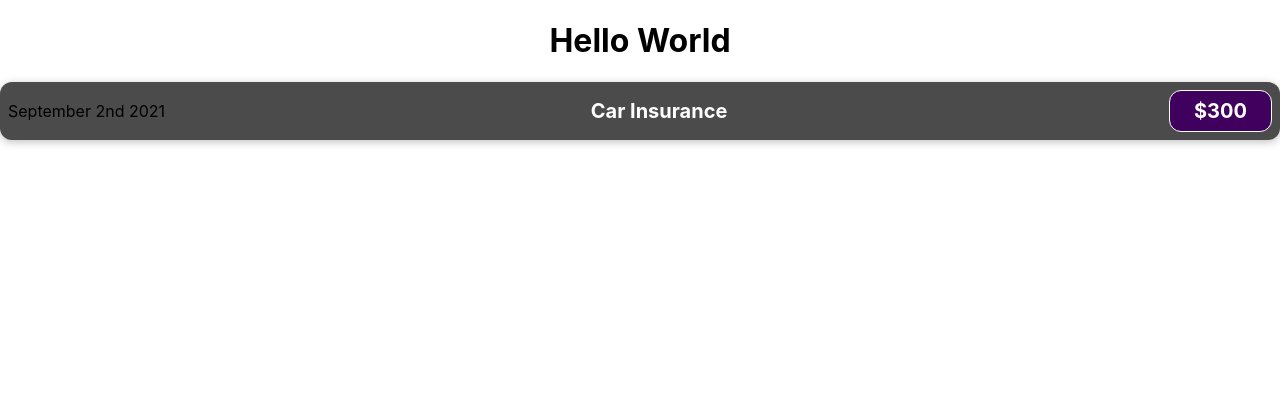
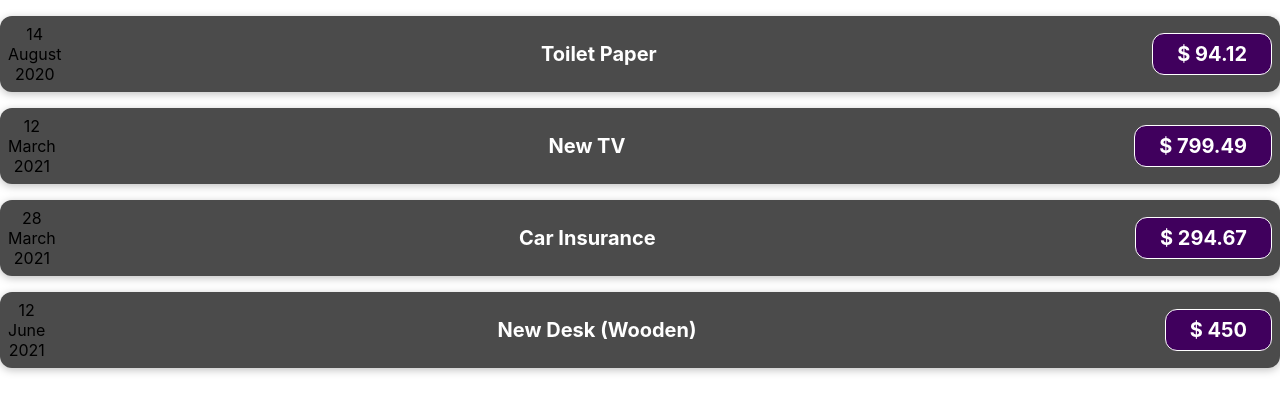
Before and after one commit to quill-tech/expense-tracker, a React (Create React App) app: page / in a window 1280 px wide. Shown: the top 412 px of the page. Built offline with nearby package versions, Linux system fonts and the light colour scheme.

Commit message:
Added  JavaScript Logic to Components

```diff
--- a/src/App.js
+++ b/src/App.js
@@ -1,11 +1,50 @@
 import './App.css'
-import ExpenseItem from './components/ExpenseItem.component'
+import ExpenseItem from './components/ExpenseItem/ExpenseItem.component'
 
 function App() {
+  const expenses = [
+    {
+      id: 'e1',
+      title: 'Toilet Paper',
+      amount: 94.12,
+      date: new Date(2020, 7, 14),
+    },
+    { id: 'e2', title: 'New TV', amount: 799.49, date: new Date(2021, 2, 12) },
+    {
+      id: 'e3',
+      title: 'Car Insurance',
+      amount: 294.67,
+      date: new Date(2021, 2, 28),
+    },
+    {
+      id: 'e4',
+      title: 'New Desk (Wooden)',
+      amount: 450,
+      date: new Date(2021, 5, 12),
+    },
+  ]
   return (
     <div className='App'>
-      <h1>Hello World</h1>
-      <ExpenseItem />
+      <ExpenseItem
+        title={expenses[0].title}
+        amount={expenses[0].amount}
+        date={expenses[0].date}
+      />{' '}
+      <ExpenseItem
+        title={expenses[1].title}
+        amount={expenses[1].amount}
+        date={expenses[1].date}
+      />
+      <ExpenseItem
+        title={expenses[2].title}
+        amount={expenses[2].amount}
+        date={expenses[2].date}
+      />
+      <ExpenseItem
+        title={expenses[3].title}
+        amount={expenses[3].amount}
+        date={expenses[3].date}
+      />
     </div>
   )
 }
--- a/src/components/ExpenseItem.component.jsx
+++ /dev/null
@@ -1,14 +0,0 @@
-import './ExpenseItem.styles.css'
-function ExpenseItem() {
-  return (
-    <div className='expense-item'>
-      <div>September 2nd 2021 </div>
-      <div className='expense-item__description'>
-        <h2>Car Insurance</h2>
-        <div className='expense-item__price'>$300</div>
-      </div>
-    </div>
-  )
-}
-
-export default ExpenseItem
--- /dev/null
+++ b/src/components/ExpenseItem/ExpenseItem.component.jsx
@@ -0,0 +1,24 @@
+import './ExpenseItem.styles.css'
+function ExpenseItem(props) {
+  // Get Single items from date (MM,DD,YYYY)
+  const options = { day: 'numeric', month: 'long' }
+  const day = props.date.toLocaleString('en-US', { day: options.day })
+  const month = props.date.toLocaleString('en-US', { month: options.month })
+  const year = props.date.getFullYear() //  const year = props.date.toLocaleString('en-US', { year: 'numeric' })
+
+  return (
+    <div className='expense-item'>
+      <div>
+        <div>{day} </div>
+        <div>{month} </div>
+        <div>{year} </div>
+      </div>
+      <div className='expense-item__description'>
+        <h2>{props.title}</h2>
+        <div className='expense-item__price'>$ {props.amount}</div>
+      </div>
+    </div>
+  )
+}
+
+export default ExpenseItem
```
Also changed, not shown: src/components/ExpenseItem/ExpenseItem.styles.css (renamed from src/components/ExpenseItem.styles.css).
